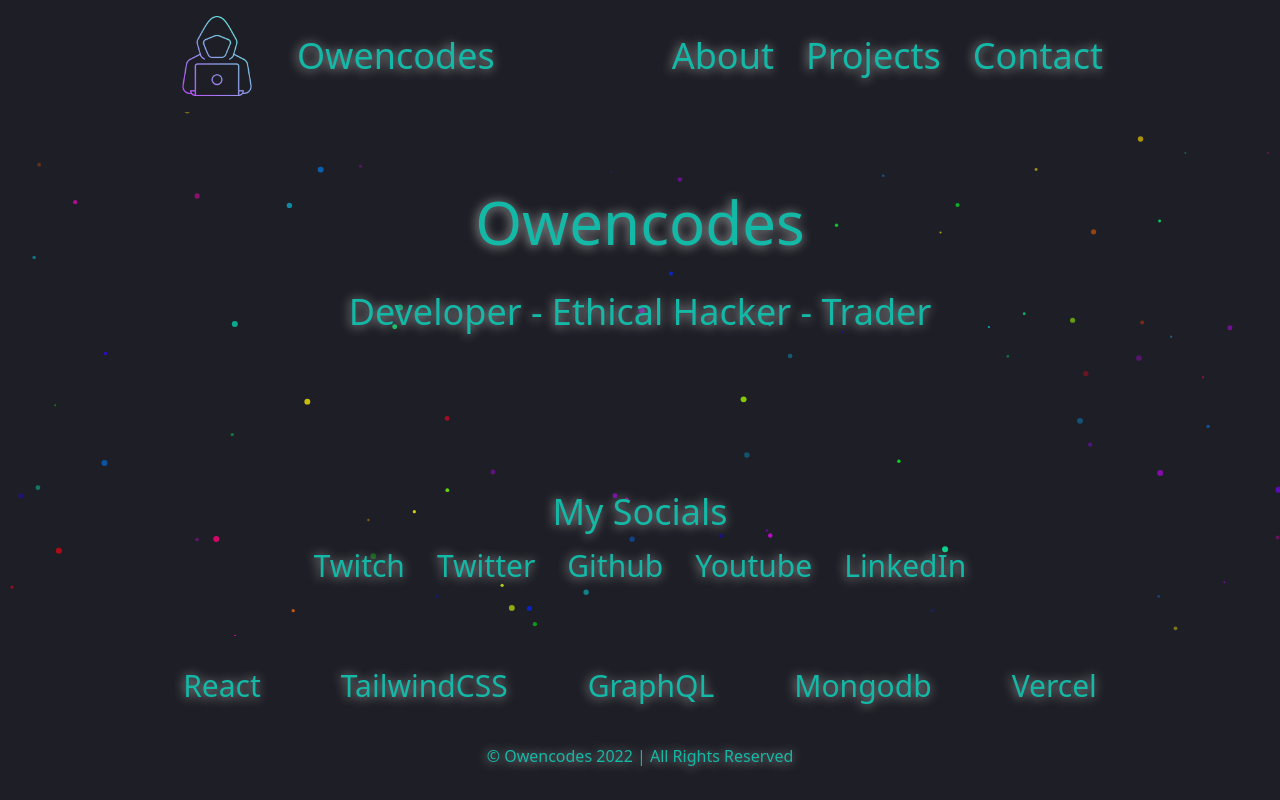
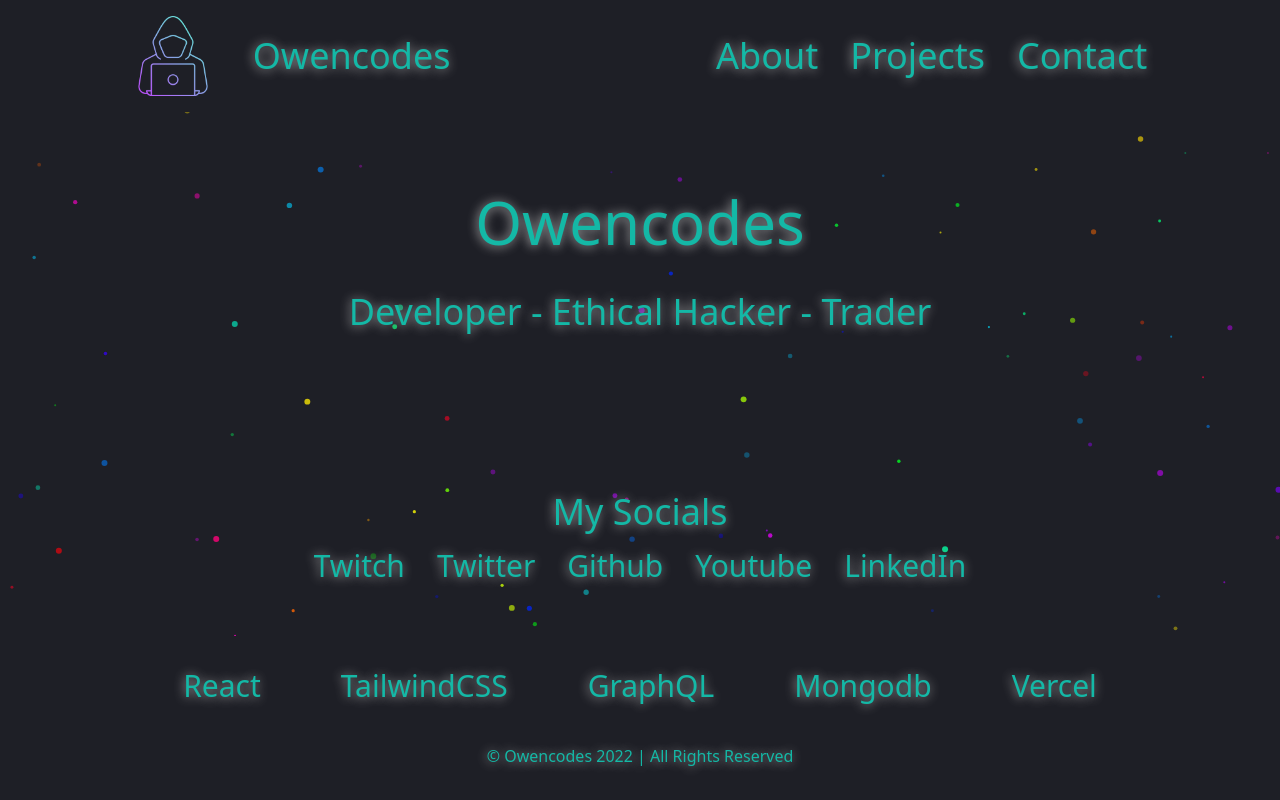
Before and after one commit to owenbcoding/owencodes-app, a React (Create React App) app: page / in a window 1280 px wide. Built offline with nearby package versions, Linux system fonts and the light colour scheme.

Commit message:
changed spacing for links

```diff
--- a/src/Navbar.js
+++ b/src/Navbar.js
@@ -1,6 +1,6 @@
 const Navbar = () => {
 	return (
-		<nav className='flex justify-evenly py-4 mx-auto bg-[#1e1f26]'>
+		<nav className='flex justify-around py-4 mx-auto bg-[#1e1f26]'>
 			<div className="flex">
 				<a href='/'>
 					<img className='h-20 mr-10' src='logo.png' />
```
